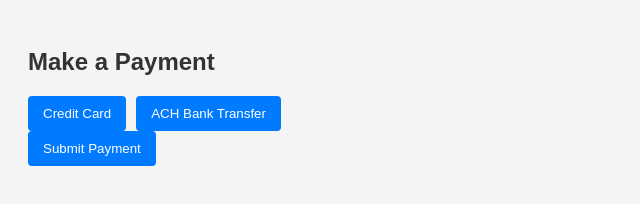
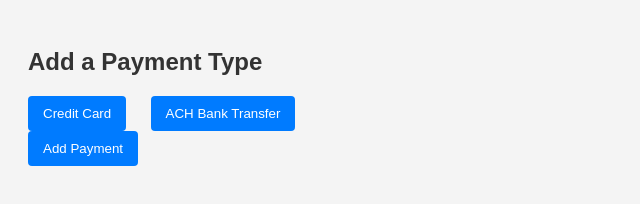
Before and after one commit to milehighmaven/milehighmaven.github.io, a plain HTML site: page index.html in a window 1280 px wide. Shown: the whole page, without its empty margins (0-640 px from the left). Drawn offline with Linux system fonts and the light colour scheme.

Commit message:
Update index.html

```diff
--- a/index.html
+++ b/index.html
@@ -2,7 +2,7 @@
 <html lang="en">
 <head>
   <meta charset="UTF-8">
-  <title>Payment Form</title>
+  <title>Bryan Pay</title>
   <style>
     body {
       font-family: Arial, sans-serif;
@@ -53,11 +53,13 @@
 </head>
 <body>
 
-  <h2>Make a Payment</h2>
+  <h2>Add a Payment Type</h2>
 
   <div class="toggle-buttons">
     <button onclick="showForm('credit')">Credit Card</button>
+    &nbsp;
     <button onclick="showForm('ach')">ACH Bank Transfer</button>
+    &nbsp;&nbsp;&nbsp;&nbsp;&nbsp;&nbsp;
   </div>
 
   <form class="form-section hidden" id="creditForm">
@@ -93,7 +95,7 @@
     </select>
   </form>
 
-  <button onclick="submitPayment()">Submit Payment</button>
+  <button onclick="submitPayment()">Add Payment</button>
 
   <script>
     function showForm(type) {
```
